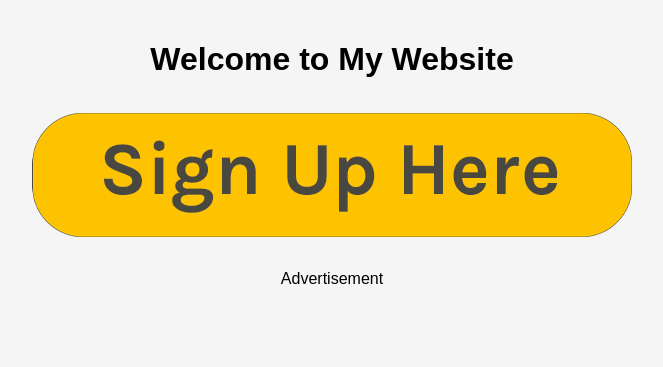
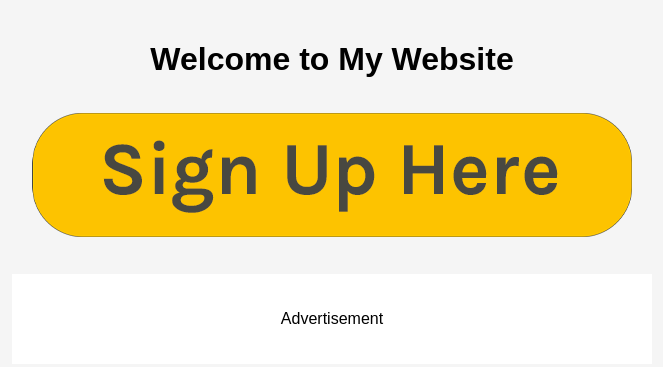
Before and after one commit to zourz4500-arch/simplesignup, a plain HTML site: page index.html in a window 1280 px wide. Shown: the whole page, without its empty margins (308-971 px from the left). Drawn offline with Linux system fonts and the light colour scheme.

Commit message:
Update index.html

```diff
--- a/index.html
+++ b/index.html
@@ -37,11 +37,11 @@
     <img src="https://raw.githubusercontent.com/zourz4500-arch/simplesignup/refs/heads/main/SignUp-Button.png" alt="My Image">
 
     <!-- ADS CODE YAHAN LAGAYEIN -->
-    <div class="https://breachuptown.com/tnc6abng?key=d23a2d94c73e8049303d2b5eccccdb78">
+    <div class="ads">
 
         <p>Advertisement</p>
 
-        <!-- Paste your Google Ads code here -->
+        <!-- https://breachuptown.com/tnc6abng?key=d23a2d94c73e8049303d2b5eccccdb78 -->
 
     </div>
 
```
